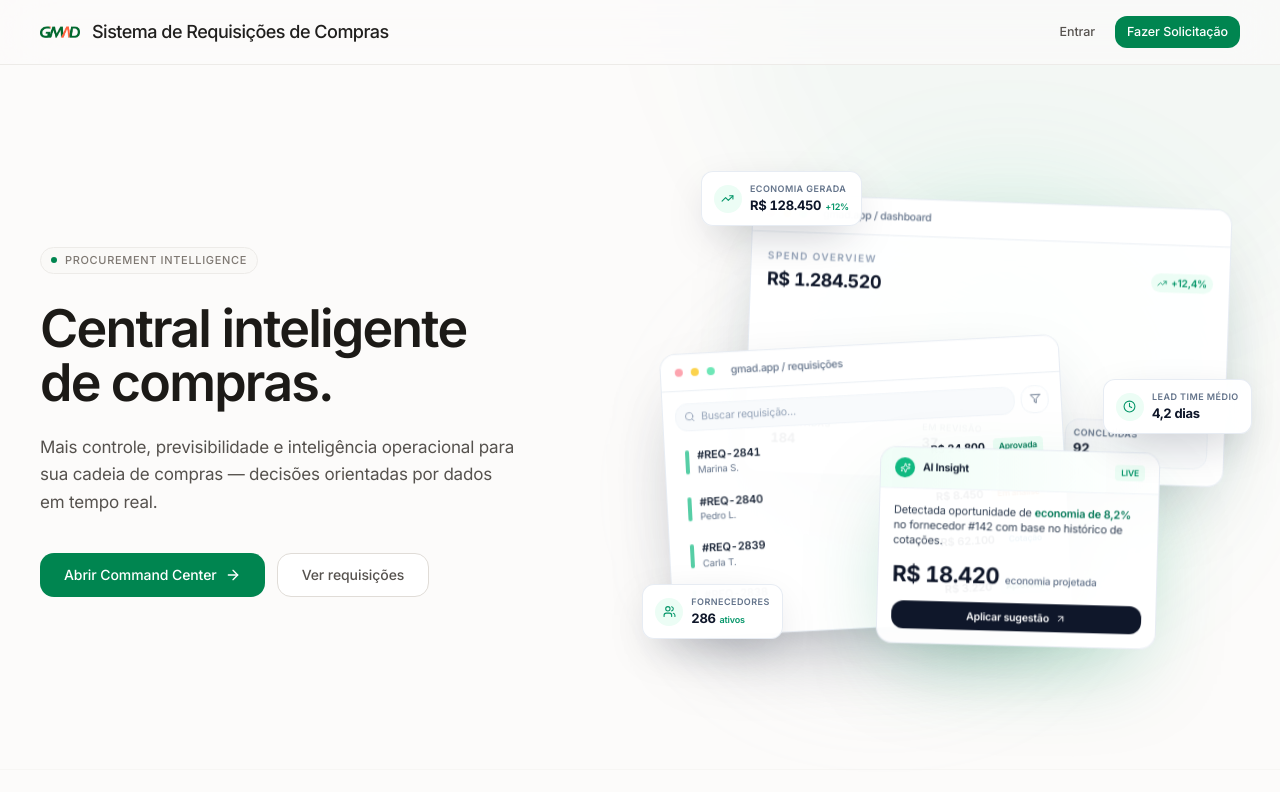
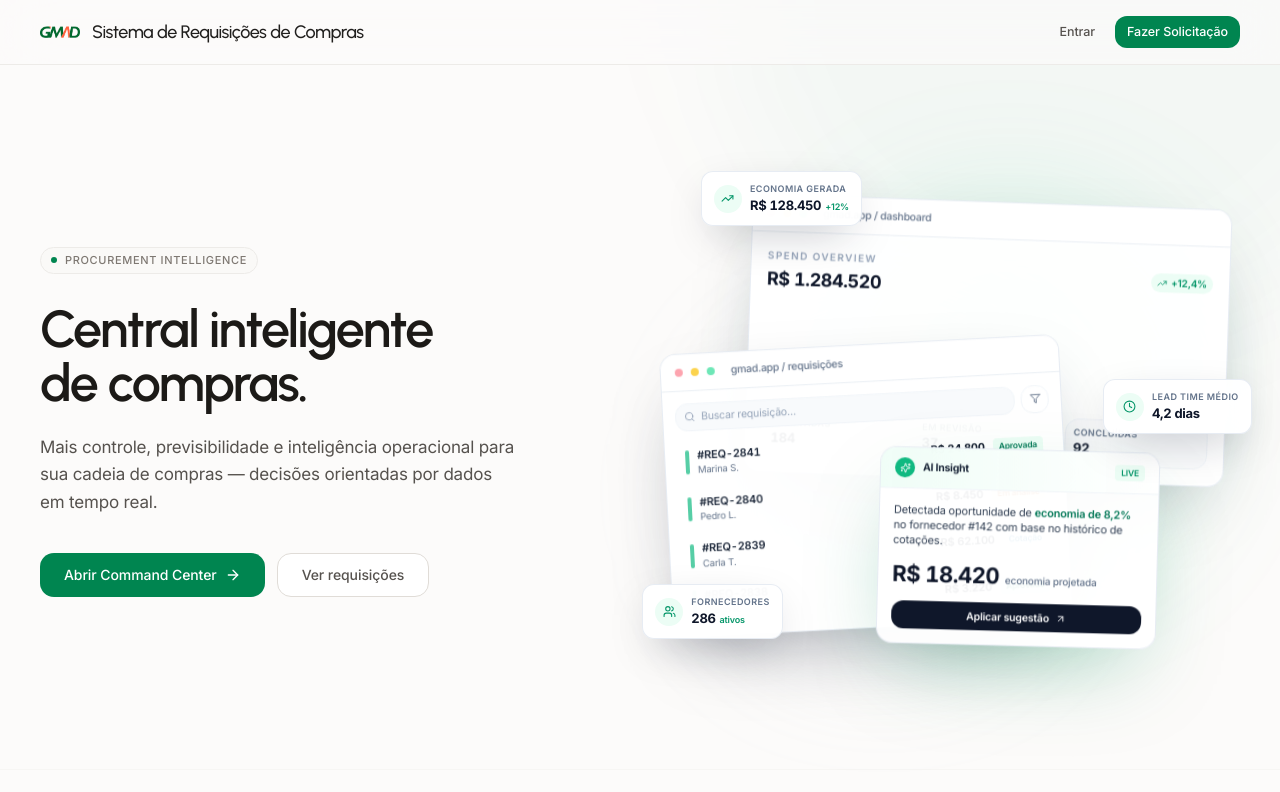
Before and after one commit to borba-anderson/comprasmadville, a React (Vite) app: page / in a window 1280 px wide. Shown: the top 792 px of the page. Built offline with nearby package versions, Linux system fonts and the light colour scheme; the HTML template or start-up script is replaced by a standard one.

Commit message:
Changes
Co-authored-by: borba-anderson <166570725+borba-anderson@users.noreply.github.com>

```diff
--- a/src/index.css
+++ b/src/index.css
@@ -265,7 +265,7 @@
 
   body {
     @apply bg-background text-foreground antialiased;
-    font-family: 'Inter', ui-sans-serif, system-ui, -apple-system, 'Segoe UI', sans-serif;
+    font-family: 'Epilogue', ui-sans-serif, system-ui, -apple-system, 'Segoe UI', sans-serif;
     font-feature-settings: "cv02", "cv03", "cv04", "cv11", "ss01";
     font-synthesis-weight: none;
     text-rendering: optimizeLegibility;
@@ -274,7 +274,7 @@
 
   /* Escala tipográfica premium — hierarquia por peso e tracking, não por excesso de tamanho */
   h1, h2, h3, h4, h5 {
-    font-family: 'Inter', ui-sans-serif, system-ui, -apple-system, sans-serif;
+    font-family: 'Urbanist', ui-sans-serif, system-ui, -apple-system, sans-serif;
     letter-spacing: -0.022em;
     text-wrap: balance;
     color: hsl(var(--text-primary));
@@ -656,7 +656,7 @@
   /* ==================== TIPOGRAFIA PREMIUM ==================== */
   @layer base {
     body {
-      font-family: 'Inter', -apple-system, BlinkMacSystemFont, "Segoe UI", "Roboto", "Helvetica Neue", sans-serif;
+      font-family: 'Epilogue', -apple-system, BlinkMacSystemFont, "Segoe UI", "Roboto", "Helvetica Neue", sans-serif;
       -webkit-font-smoothing: antialiased;
       -moz-osx-font-smoothing: grayscale;
       letter-spacing: -0.011em;
```
